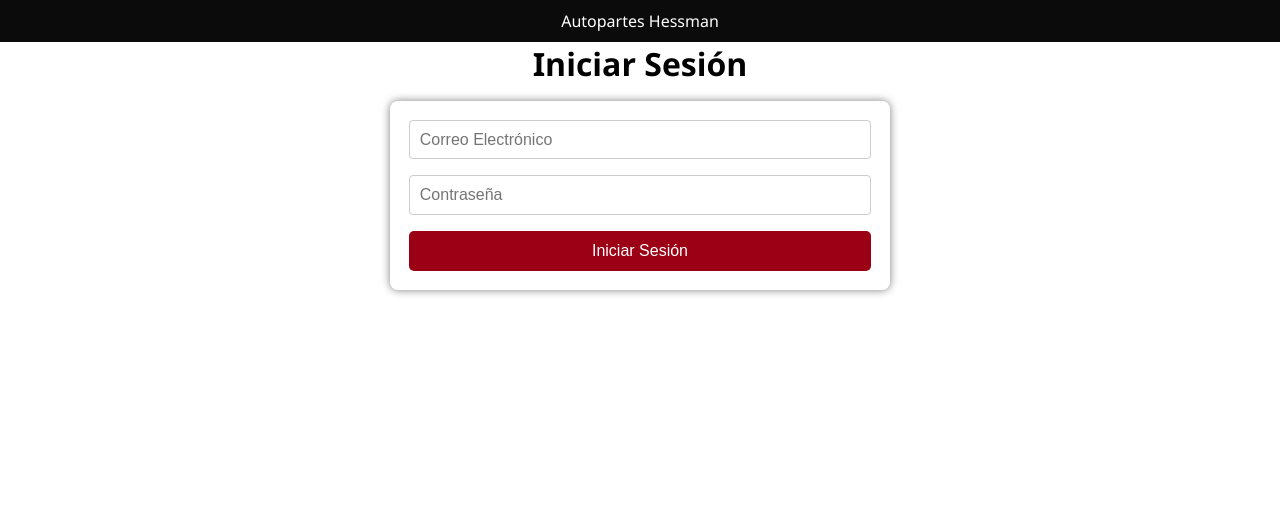
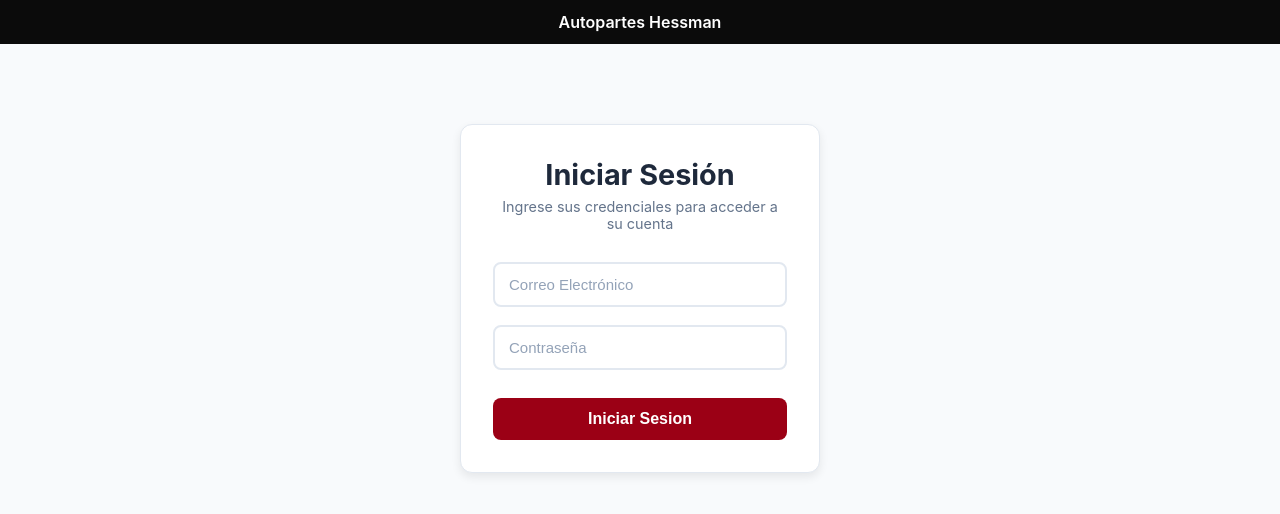
Before and after one commit to ShadyChunck/Pruebas, a website with bundled scripts: page public/login.html in a window 1280 px wide. Built offline with nearby package versions, Linux system fonts and the light colour scheme; no server answers.

Commit message:
Nuevo estilo de login

```diff
--- a/public/css/general.css
+++ b/public/css/general.css
@@ -4,12 +4,6 @@
     box-sizing: border-box;
 }
 
-#barra_hessman {
-    background-color: #0b0b0b;
-    color: white;
-    padding: 10px;
-    text-align: center;
-}
 
 .form_centrado {
     position: static;
--- a/public/css/login.css
+++ b/public/css/login.css
@@ -1,57 +1,123 @@
-form {
-    margin-top: 0.2rem;
-    background: #ffffff;
-    padding: 1.2rem;
-    border-radius: 8px;
-    box-shadow: 0 0 8px rgba(0, 0, 0, 0.5);
-    width: 100%;
-    max-width: 500px;
-    margin: 1rem auto;
-    display: flex;
-    flex-direction: column;
-    gap: 1rem;
-    font-size: 1.1rem;
-    box-sizing: border-box;
+/* Reset */
+*{
+    margin:0;
+    padding:0;
+    box-sizing:border-box;
 }
 
-body {
-    font-family: 'Segoe UI', system-ui, sans-serif;
-    background: var(--gf);
-    color: var(--negro);
-    min-height: 100vh;
+/* Body */
+body{
+    font-family:-apple-system,BlinkMacSystemFont,'Segoe UI',Roboto,'Helvetica Neue',Arial,sans-serif;
+    background:#f8fafc;
+    min-height:100vh;
+    display:flex;
+    flex-direction:column;
+    align-items:center;
+    color:#334155;
 }
 
-#barra_hessman {
-    background-color: #0b0b0b;
-    color: white;
-    padding: 10px;
-    text-align: center;
+/* Header */
+#barra_hessman{
+    width:100%;
+    background:#0b0b0b;
+    color:white;
+    padding:12px;
+    text-align:center;
+    font-weight:600;
 }
 
-form button {
-    background-color: #9B0015;
-    color: white;
-    border: none;
-    padding: 0.7rem;
-    border-radius: 5px;
-    cursor: pointer;
-    font-size: 1rem;
+/* Contenedor login */
+.login-container{
+    width:100%;
+    max-width:400px;
+    margin-top:80px;
+    padding:0 20px;
 }
 
-form button:hover {
-    background-color: #ca2037;
+/* Tarjeta */
+.login-card{
+    background:white;
+    border-radius:12px;
+    padding:32px;
+    border:1px solid #e2e8f0;
+    box-shadow:0 4px 10px rgba(0,0,0,0.08);
 }
 
-form input {
-    padding: 0.6rem;
-    border: 1px solid #ccc;
-    border-radius: 4px;
-    font-size: 1rem;
-    width: 100%;
-    box-sizing: border-box;
+/* Header login */
+.login-header{
+    text-align:center;
+    margin-bottom:30px;
 }
 
-#inicio_sesion {
-    margin-bottom: 0.3rem;
-    font-weight: bold;
+.login-header h2{
+    font-size:1.8rem;
+    color:#1e293b;
+    margin-bottom:6px;
 }
+
+.login-header p{
+    font-size:0.9rem;
+    color:#64748b;
+}
+
+/* Form */
+.form-group{
+    margin-bottom:18px;
+}
+
+/* Inputs */
+.input-wrapper input{
+    width:100%;
+    padding:12px 14px;
+    border:2px solid #e2e8f0;
+    border-radius:8px;
+    font-size:15px;
+    outline:none;
+    transition:0.2s;
+}
+
+.input-wrapper input:focus{
+    border-color:#b92236;
+}
+
+/* Placeholder */
+.input-wrapper input::placeholder{
+    color:#94a3b8;
+}
+
+/* Botón */
+.login-btn{
+    width:100%;
+    background:#9B0015;
+    border:none;
+    border-radius:8px;
+    padding:12px;
+    color:white;
+    font-size:16px;
+    font-weight:600;
+    cursor:pointer;
+    transition:0.2s;
+    margin-top:10px;
+}
+
+.login-btn:hover{
+    background:#b63a4a;
+}
+
+/* Loader oculto */
+.btn-loader{
+    display:none;
+}
+
+/* Responsive */
+@media(max-width:480px){
+
+.login-card{
+    padding:24px;
+}
+
+.login-header h2{
+    font-size:1.5rem;
+}
+
+}
--- a/public/login.html
+++ b/public/login.html
@@ -4,25 +4,45 @@
     <meta charset="UTF-8">
     <meta name="viewport" content="width=device-width, initial-scale=1.0">
     <title>Iniciar Sesión</title>
-    <link rel="stylesheet" href="css/general.css">
     <link rel="stylesheet" href="css/login.css">
 </head>
+
 <body>
-    <header class="topbar" id="barra_hessman">
+    <header id="barra_hessman">
         <!-- Falta la imagen/logo aquí -->
         <p>Autopartes Hessman</p>
     </header>
-    <div id="form_centrado">
-        <h1 style="text-align: center;">Iniciar Sesión</h1>
-        <form id="inicio_sesion">
-            <input type="email" id="email" name="email" placeholder="Correo Electrónico" required>
-            <input type="password" id="contrasena" name="contrasena" placeholder="Contraseña" required>
-            <button type="submit">Iniciar Sesión</button>
-        </form>
+
+    <div class="login-container">
+
+        <div class="login-card">
+            <div class="login-header">
+                <h2>Iniciar Sesión</h2>
+                <p>Ingrese sus credenciales para acceder a su cuenta</p>
+            </div>
+
+            <form id="inicio_sesion" class="login-form" novalidate>
+                <div class="form-group">
+                    <div class="input-wrapper">
+                        <input type="email" id="email" name="email" placeholder="Correo Electrónico" required>
+                    </div>
+                </div>
+
+                <div class="form-group">
+                    <div class="input-wrapper password-wrapper">
+                        <input type="password" id="contrasena" name="contrasena" placeholder="Contraseña" required>
+                    </div>
+                </div>
+
+                <button type="submit" class="login-btn">
+                    <span class="btn-text">Iniciar Sesion</span>
+                    <span class="btn-loader"></span>
+                </button>
+            </form>
+        </div>
     </div>
     <div id="prueba"></div>
 
     <script type="module" src="js/login.js"></script>
-
 </body>
 </html>
```
